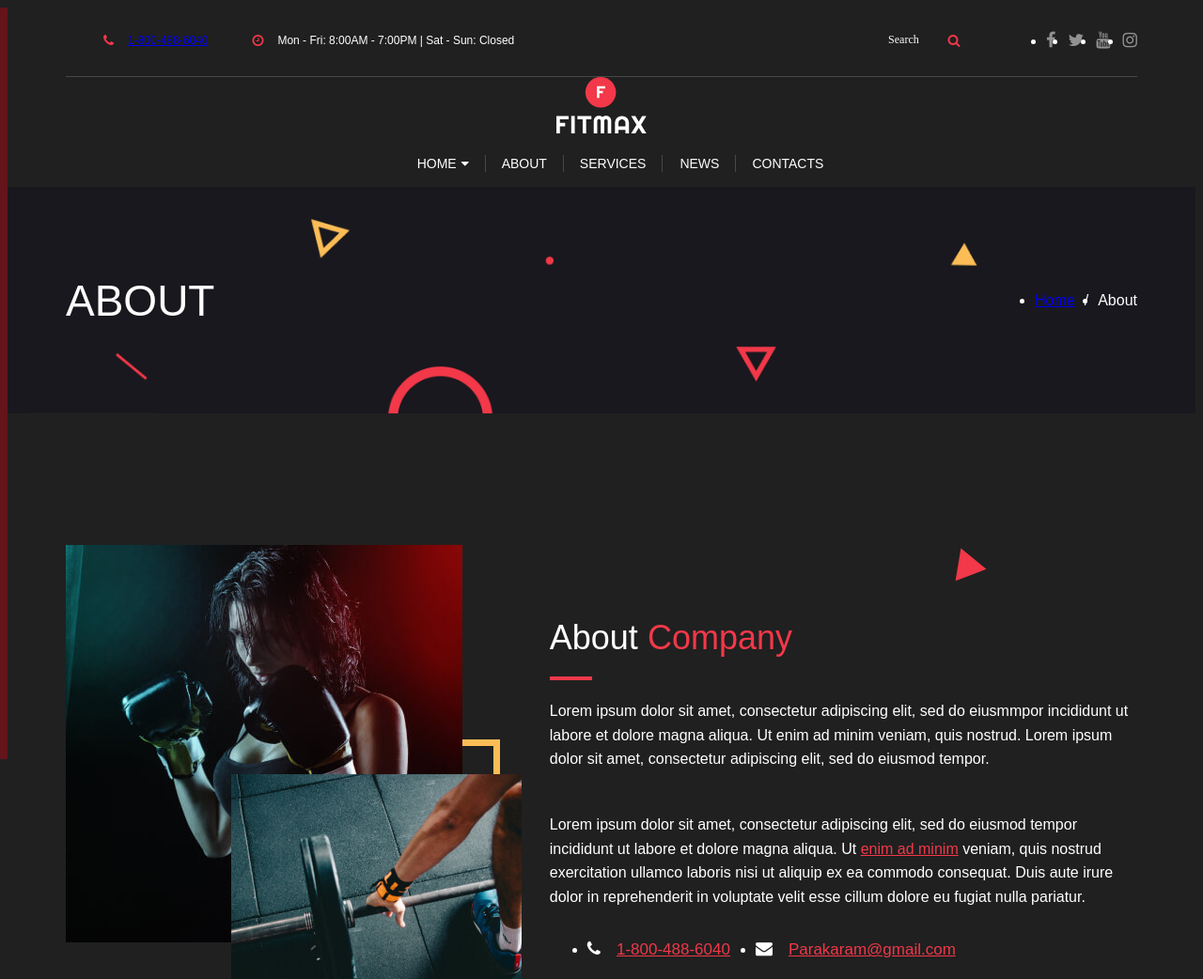
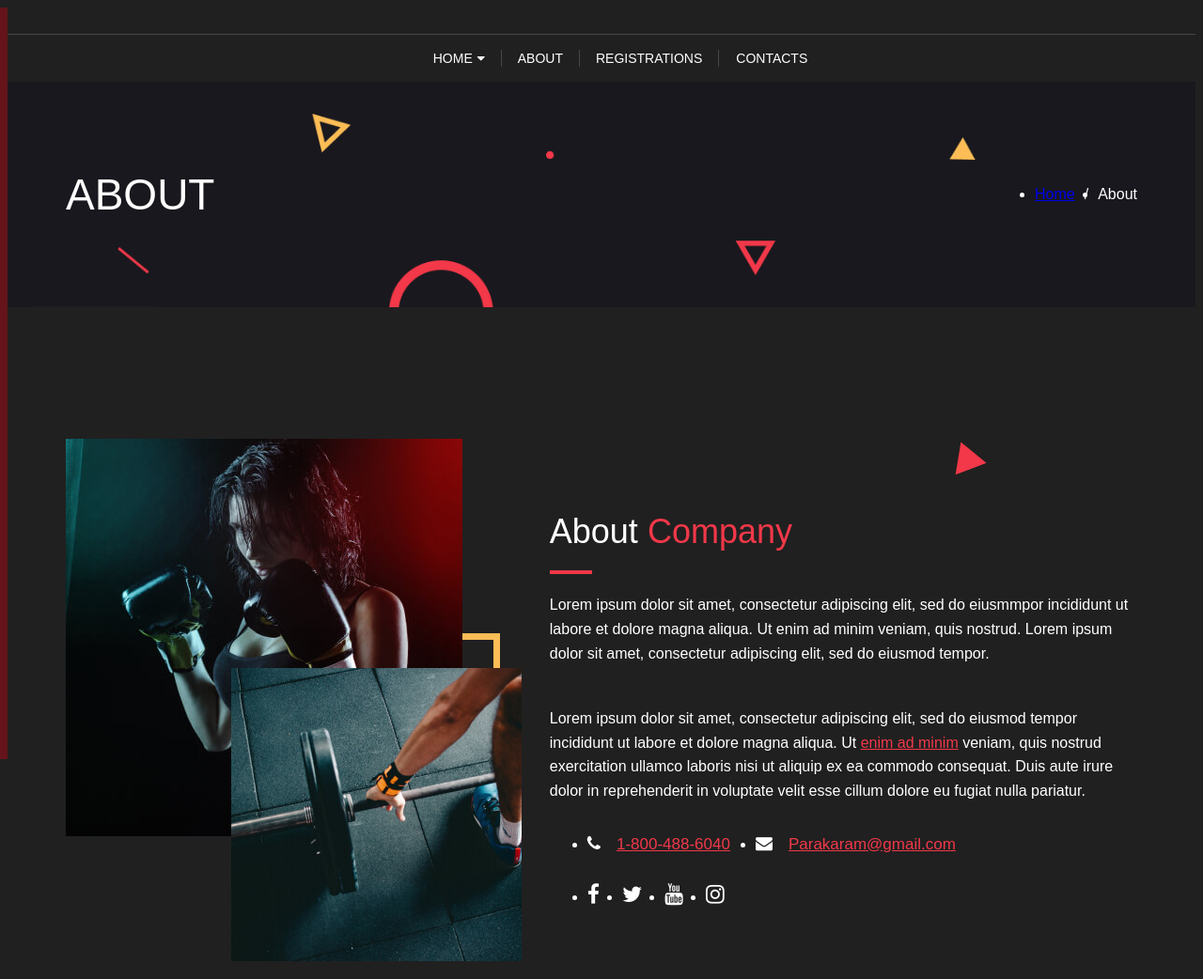
Before and after one commit to sgndesigner/Parakaram, a plain HTML site: page about.html in a window 1280 px wide. Shown: the top 1042 px of the page at 94% size. Drawn offline with Linux system fonts and the light colour scheme.

Commit message:
updated navbar

```diff
--- a/about.html
+++ b/about.html
@@ -41,32 +41,14 @@
 				<span></span>
 				<span></span>
 			</a>
-		<div class="top-panel">
-			<div class="container">
-				<div class="header-left">
-					<ul class="header-cont">
-						<li><i class="fa fa-phone" aria-hidden="true"></i><a href="tel:18004886040">1-800-488-6040</a></li>
-						<li><i class="fa fa-clock-o" aria-hidden="true"></i>Mon - Fri: 8:00AM - 7:00PM | Sat - Sun: Closed</li>
-					</ul>
-				</div>
-				<div class="header-right">
-					<form class="search-form">
-						<input type="search" class="search-form__field" placeholder="Search" value="" name="s">
-						<button type="submit" class="search-form__submit"><i class="fa fa-search" aria-hidden="true"></i></button>
-					</form>
-					<ul class="social-list">
-						<li><a target="_blank" href="https://www.facebook.com/rovadex"><i class="fa fa-facebook" aria-hidden="true"></i></a></li>
-						<li><a target="_blank" href="https://twitter.com/RovadexStudio"><i class="fa fa-twitter" aria-hidden="true"></i></a></li>
-						<li><a target="_blank" href="https://www.youtube.com/"><i class="fa fa-youtube" aria-hidden="true"></i></a></li>
-						<li><a target="_blank" href="https://www.instagram.com/rovadex"><i class="fa fa-instagram" aria-hidden="true"></i></a></li>
-					</ul>
-				</div>
-			</div>
-		</div>
+
 			<div class="header-menu">
 				<div class="container">
+
+						<img src="" alt="">
+					</div>
 					<div class="header-logo">
-					<a href="index.html" class="logo"><img src="assets/img/logo.svg" alt="logo"></a>
+
 					</div>
 					<nav class="nav-menu">
 						<ul class="nav-list">
@@ -74,11 +56,10 @@
 								<a href="index.html">Home <i class="fa fa-caret-down"></i></a>
 							</li>
 							<li><a href="about.html">About</a></li>
-						<li><a href="registration.html">Services</a></li>
+							<li><a href="registration.html">Registrations</a></li>
 							<li class="dropdown">
 
 							</li>
-						<li><a href="blog.html">News</a></li>
 							<li><a href="contacts.html">Contacts</a></li>
 						</ul>
 					</nav>
```
Also changed, not shown: contacts.html (+6 -25 lines), index.html (+1 -2 lines), registration.html (+6 -25 lines), trainer.html (+9 -37 lines). Lines whose indentation alone changed are shown as unchanged.
